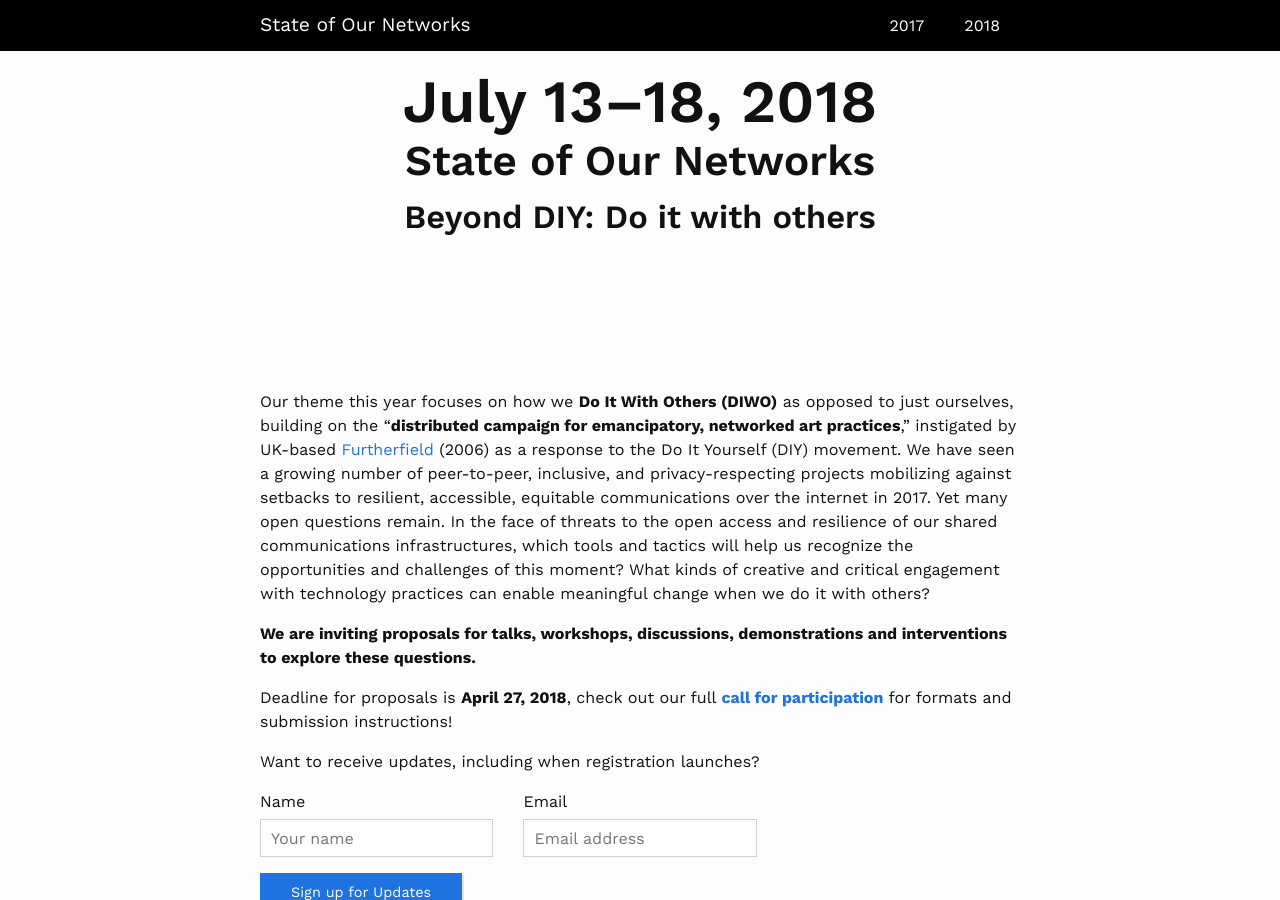
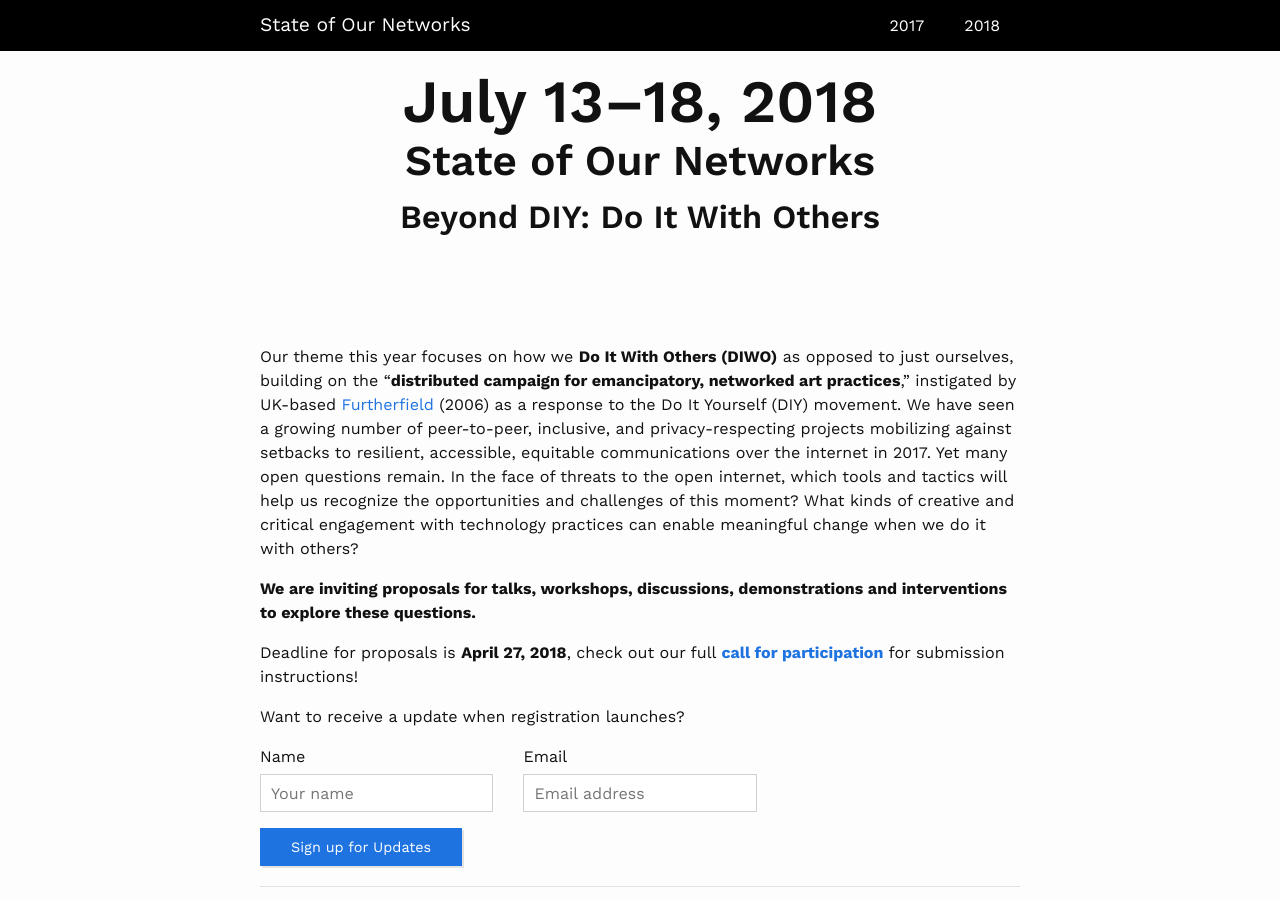
Before and after one commit to ournetworks/ournetworks.ca, a Jekyll site: the page built from index.md, in a window 1280 px wide and 900 px high. Built offline with Jekyll 4.4.1, drawn with Linux system fonts in a browser that asks for light colours.

Commit message:
minor copy and formatting tweaks

```diff
--- a/index.md
+++ b/index.md
@@ -3,20 +3,20 @@ layout: splash
 title: State of Our Networks
 ---
 
-<div style="text-align: center;height: 35vh;">
+<div style="text-align: center;height: 30vh;">
   <span style="font-size: 6rem; font-weight: 600; line-height: 0.9;">July 13–18, 2018</span><br />
-  <span style="font-size: 4.25rem; font-weight: 600;">State of Our Networks</span><br />
-  <span style="font-size: 3.25rem; font-weight: 600;">Beyond DIY: Do it with others</span>
+  <span style="font-size: 4.25rem; font-weight: 600;">{{ site.title }}</span><br />
+  <span style="font-size: 3.25rem; font-weight: 600;">Beyond DIY: Do It With Others</span>
 </div>
 
-Our theme this year focuses on how we **Do It With Others (DIWO)** as opposed to just ourselves, building on the "**distributed campaign for emancipatory, networked art practices**," instigated by UK-based [Furtherfield](http://archive.furtherfield.org/projects/diwo-do-it-others-resource) (2006) as a response to the Do It Yourself (DIY) movement. We have seen a growing number of peer-to-peer, inclusive, and privacy-respecting projects mobilizing against setbacks to resilient, accessible, equitable communications over the internet in 2017. Yet many open questions remain. In the face of threats to the open access and resilience of our shared communications infrastructures, which tools and tactics will help us recognize the opportunities and challenges of this moment? What kinds of creative and critical engagement with technology practices can enable meaningful change when we do it with others?
+Our theme this year focuses on how we **Do It With Others (DIWO)** as opposed to just ourselves, building on the "**distributed campaign for emancipatory, networked art practices**," instigated by UK-based [Furtherfield](http://archive.furtherfield.org/projects/diwo-do-it-others-resource) (2006) as a response to the Do It Yourself (DIY) movement. We have seen a growing number of peer-to-peer, inclusive, and privacy-respecting projects mobilizing against setbacks to resilient, accessible, equitable communications over the internet in 2017. Yet many open questions remain. In the face of threats to the open internet, which tools and tactics will help us recognize the opportunities and challenges of this moment? What kinds of creative and critical engagement with technology practices can enable meaningful change when we do it with others?
 
 **We are inviting proposals for talks, workshops, discussions, demonstrations and interventions to explore these questions.**
 
-Deadline for proposals is **April 27, 2018**, check out our full [**call for participation**](./2018) for formats and submission instructions!
+Deadline for proposals is **April 27, 2018**, check out our full [**call for participation**](./2018) for submission instructions!
 
 
-Want to receive updates, including when registration launches?
+Want to receive a update when registration launches?
 
 <!-- Sign up for Email -->
 <form action="https://formspree.io/orga@ournetworks.ca" method="POST">
```
Also changed, not shown: 2018.md (+7 -6 lines).
